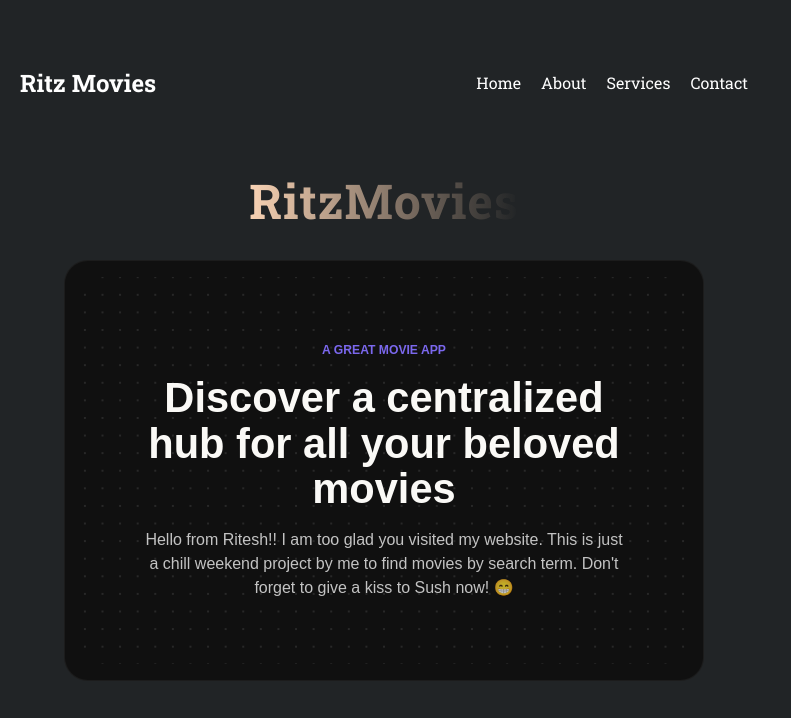
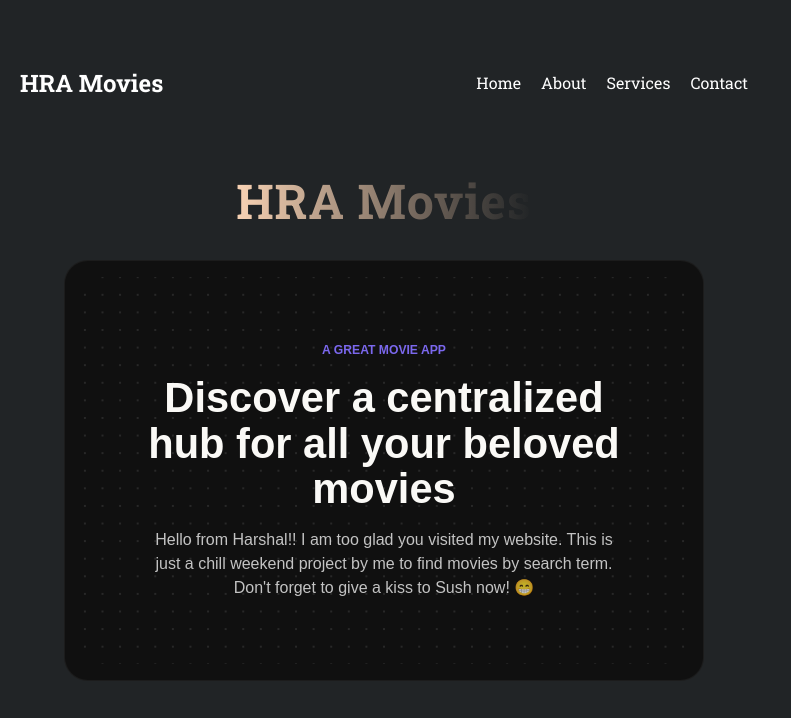
Before and after one commit to HARSHALNCHAUDHARI/movie-app-react-main, a React (Vite) app: page /about in a window 1280 px wide. Shown: the top 718 px of the page, without its empty margins (0-791 px from the left). Built offline with nearby package versions, Linux system fonts and the light colour scheme; the HTML template or start-up script is replaced by a standard one.

Commit message:
Renamed project to HRA Movies

```diff
--- a/index.html
+++ b/index.html
@@ -4,7 +4,7 @@
     <meta charset="UTF-8" />
     <link rel="icon" href="/favicon.ico" />
     <meta name="viewport" content="width=device-width, initial-scale=1.0" />
-    <title>Ritz Movies</title>
+    <title>HRA Movies</title>
   </head>
   <body>
     <div id="root"></div>
--- a/src/App.jsx
+++ b/src/App.jsx
@@ -22,7 +22,7 @@ function App() {
 
       <div className="app">
         {/* <About/> */}
-        <h1 className="home_h1">RitzMovies</h1>
+        <h1 className="home_h1">HRA Movies</h1>
 
         <Routes>
           <Route path="/" element={<Feed/>}></Route>
--- a/src/components/About.jsx
+++ b/src/components/About.jsx
@@ -15,7 +15,7 @@ const About = () => {
     <div className="card-content">
       <h3 className='about__h3'>A Great Movie App</h3>
       <h1 className='about__h1'>Discover a centralized hub for all your beloved movies</h1>
-      <p className='about__p'>Hello from Ritesh!! I am too glad you visited my website. This is just a chill weekend project by me to find movies by search term. Don't forget to give a kiss to Sush now! 😁</p>
+      <p className='about__p'>Hello from Harshal!! I am too glad you visited my website. This is just a chill weekend project by me to find movies by search term. Don't forget to give a kiss to Sush now! 😁</p>
     </div>
   </div>
   );
--- a/src/components/Navbar.jsx
+++ b/src/components/Navbar.jsx
@@ -5,7 +5,7 @@ import { Link } from 'react-router-dom';
 const Navbar = () => {
   return (
     <nav className="navbar">
-      <div className="logo">Ritz Movies</div>
+      <div className="logo">HRA Movies</div>
       <ul className="nav-links">
         <li><Link to="/">Home</Link></li>
         <li><Link to="/about">About</Link></li>
```
